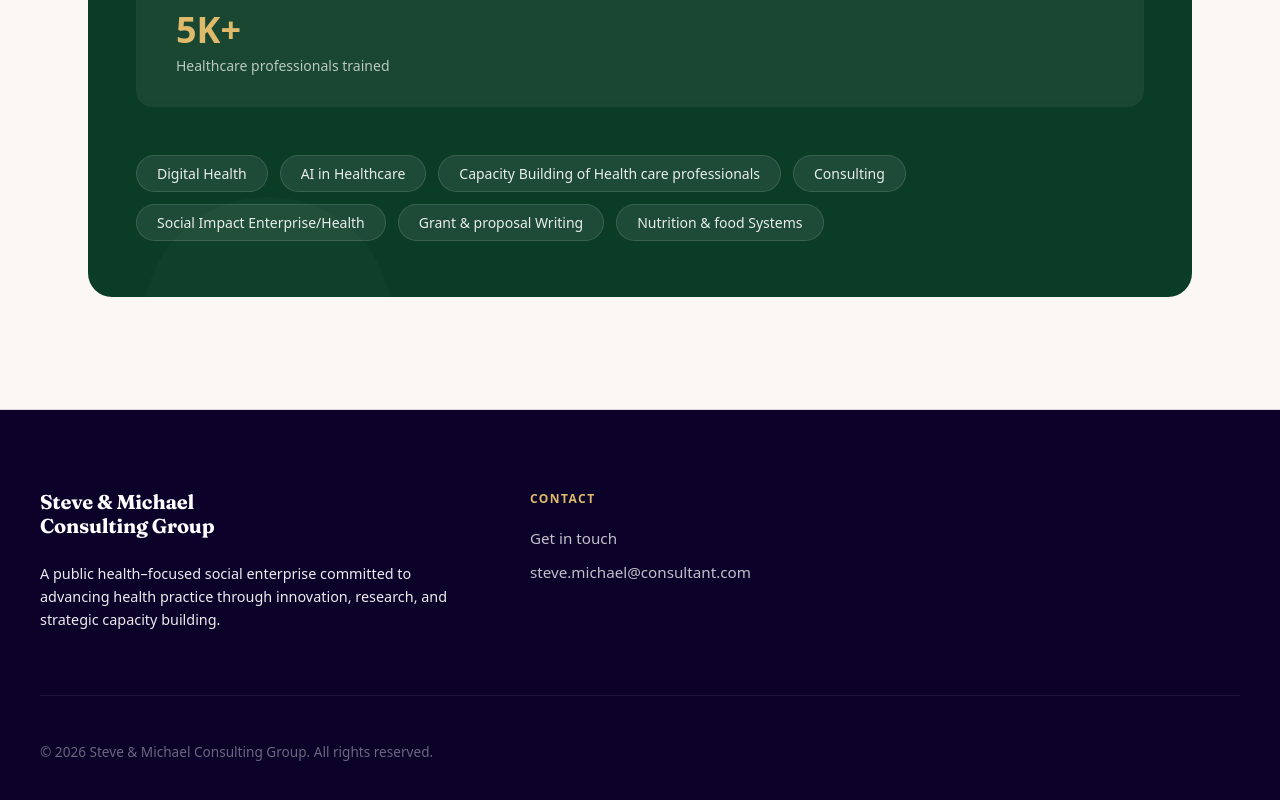
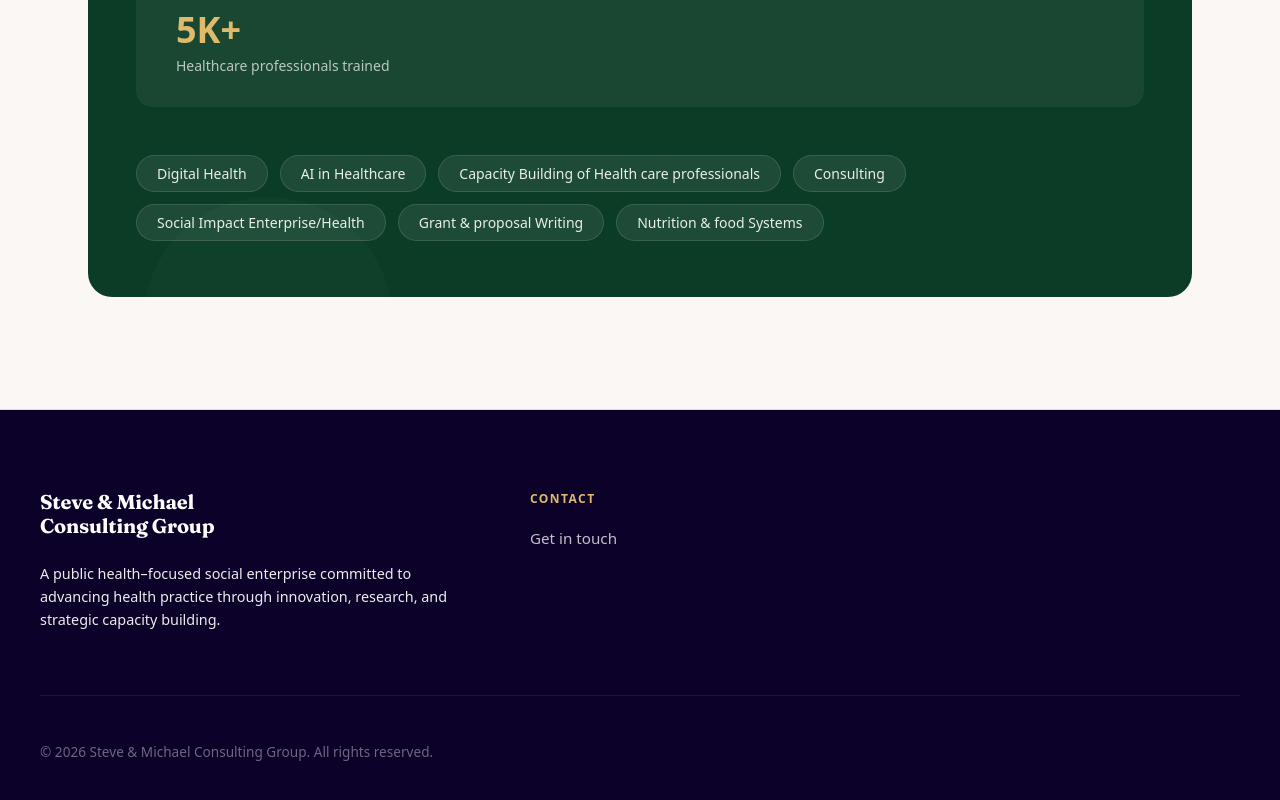
Before and after one commit to stevemichaelfoundation-sys/Steve-Michael-Consulting-Group, a Next.js app: page / in a window 1280 px wide. Shown: the part 1182-1982 px from the top of the page. Built offline with nearby package versions, Linux system fonts and the light colour scheme.

Commit message:
hide email

```diff
--- a/app/page.js
+++ b/app/page.js
@@ -231,9 +231,9 @@ function Footer() {
           <div className="footer-link-group">
             <span className="footer-group-heading">Contact</span>
             <Link href="/contact" className="footer-nav-link">Get in touch</Link>
-           <Link href="mailto:steve.michael@consultant.com" className="footer-nav-link">
+           {/* <Link href="mailto:steve.michael@consultant.com" className="footer-nav-link">
   steve.michael@consultant.com
-</Link>
+</Link> */}
 
           </div>
         </div>
```
